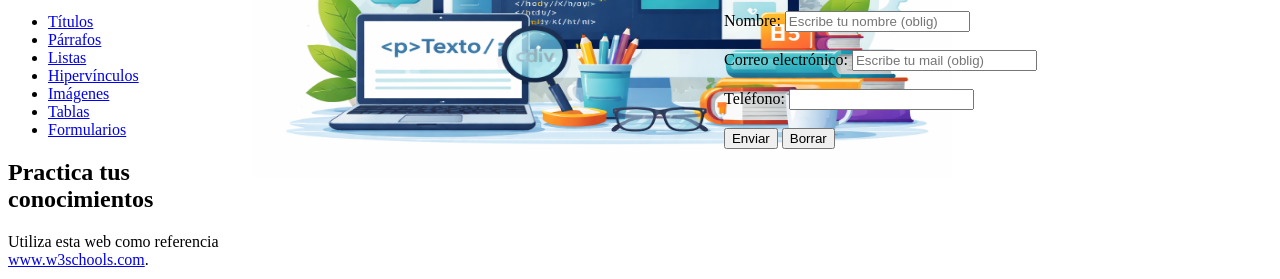
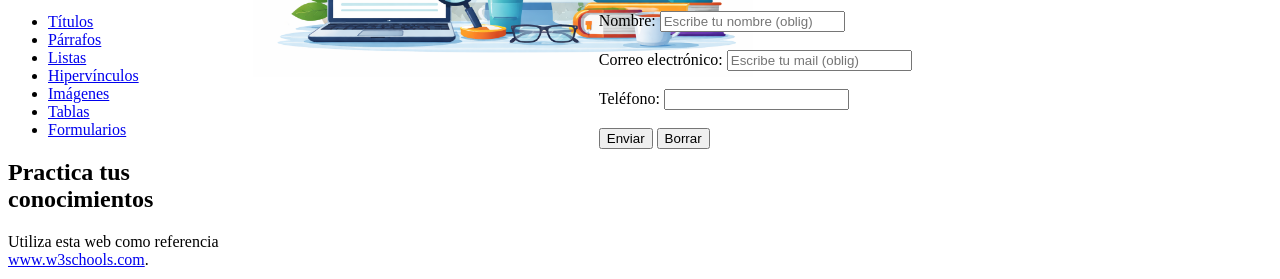
Before and after one commit to leiva101/Actividad2-Marcas-UT2, a plain HTML site: page index.html in a window 1280 px wide. Shown: the part 231-510 px from the top of the page. Drawn offline with Linux system fonts and the light colour scheme.

Commit message:
Adjust layout and image sizes in index.html
Updated layout of the HTML page by adjusting the widths of the center and right sections. Also modified the image dimensions for better presentation.

```diff
--- a/index.html
+++ b/index.html
@@ -18,11 +18,11 @@
 	}
 
 	.centro{
-	width:35%;
+	width:25%;
 	}
 
 	.derecha{
-    	width:45%;
+    	width:55%;
     	margin-left:30px;
 	}
 
@@ -63,7 +63,7 @@
 
 </div>
 	<div class="centro">
-	<img src="Asignatura.png" alt="Imagen asignatura lenguaje de marcas" class="picture" width="700" height="400">
+	<img src="Asignatura.png" alt="Imagen asignatura lenguaje de marcas" class="picture" width="500" height="300">
 
 </div>
 
```
